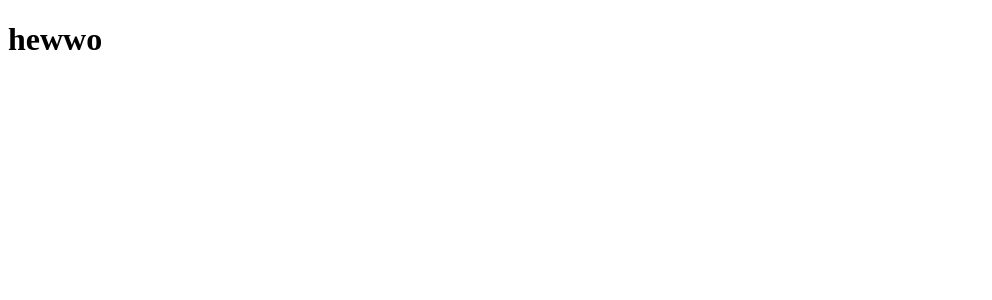
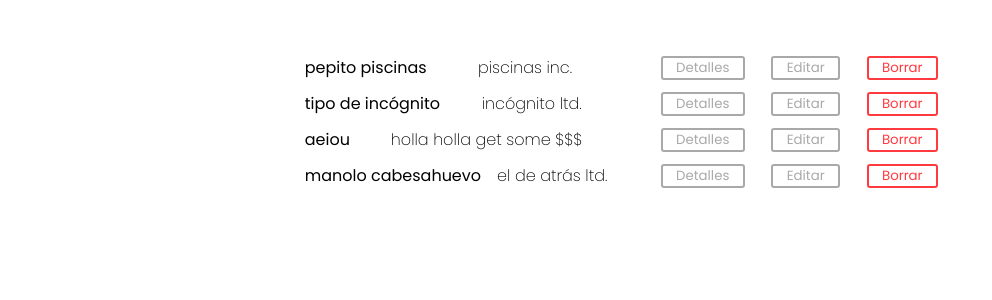
Before and after one commit to Elvirarp92/react-flask-crud, a React (Create React App) app in the folder client/: page / in a window 1280 px wide. Shown: the top 300 px of the page, without its empty margins (0-992 px from the left). Built offline with nearby package versions, Linux system fonts and the light colour scheme.

Commit message:
commence assemblage of pages

```diff
--- a/client/src/App.js
+++ b/client/src/App.js
@@ -1,11 +1,8 @@
 import { Switch, Route } from 'react-router-dom'
+import { HomePage } from './components/pages/'
 
 function App() {
-  return (
-    <main>
-      <h1>hewwo</h1>
-    </main>
-  )
+  return <HomePage></HomePage>
 }
 
 export default App
```
